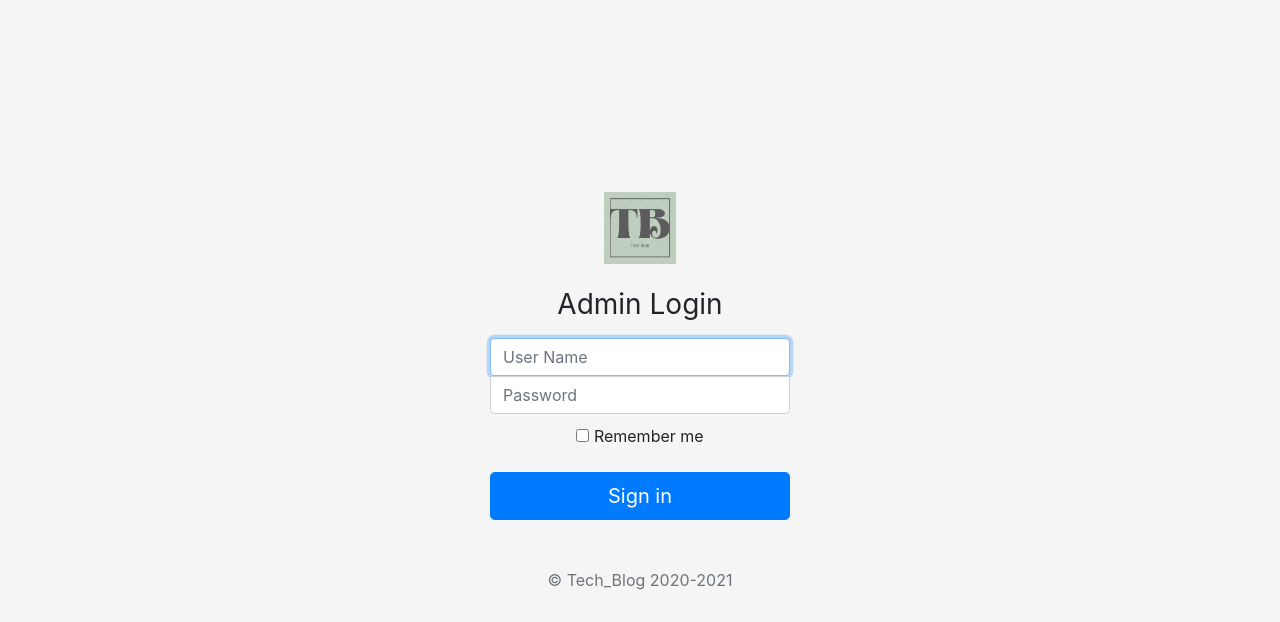
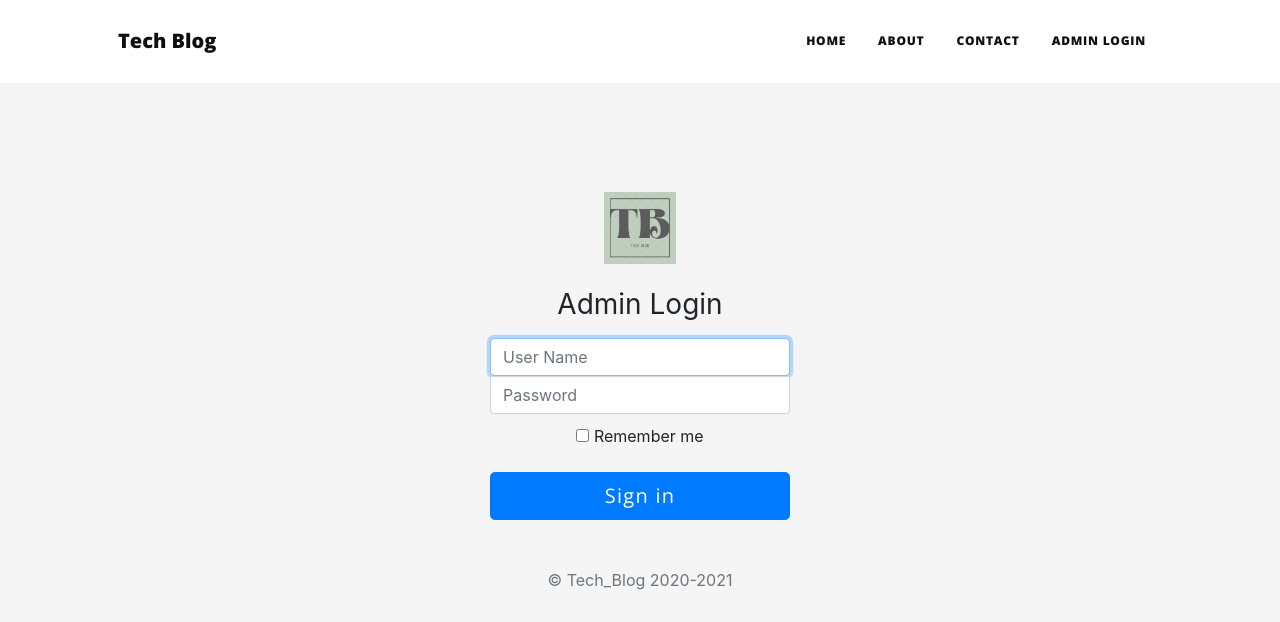
Before and after one commit to Jigenkumar/Tech_Blog, a Flask app: page /add in a window 1280 px wide. Shown: the top 622 px of the page. Run offline with Flask 2, Linux system fonts and the light colour scheme; some libraries are stand-ins or nearby versions.

Commit message:
Update login.html

```diff
--- a/templates/login.html
+++ b/templates/login.html
@@ -1,5 +1,40 @@
 <!doctype html>
 <html lang="en">
+  <title>{{params['Web_name']}}</title>
+  <head>
+      <meta charset="utf-8" />
+      <meta name="viewport" content="width=device-width, initial-scale=1, shrink-to-fit=no" />
+      <meta name="description" content="" />
+      <meta name="author" content="" />
+      <title>Tech Blog</title>
+      <link rel="icon" type="image/x-icon" href={{ url_for('static', filename="assets/favicon.ico") }} />
+      <!-- Font Awesome icons (free version)-->
+      <script src="https://use.fontawesome.com/releases/v5.15.3/js/all.js" crossorigin="anonymous"></script>
+      <!-- Google fonts-->
+      <link href="https://fonts.googleapis.com/css?family=Lora:400,700,400italic,700italic" rel="stylesheet" type="text/css" />
+      <link href="https://fonts.googleapis.com/css?family=Open+Sans:300italic,400italic,600italic,700italic,800italic,400,300,600,700,800" rel="stylesheet" type="text/css" />
+      <!-- Core theme CSS (includes Bootstrap)-->
+      <link href={{ url_for('static', filename="css/styles.css") }} rel="stylesheet" />
+  </head>
+  <body>
+      <!-- Navigation-->
+      <nav class="navbar navbar-expand-lg navbar-light" id="mainNav">
+          <div class="container px-4 px-lg-5">
+              <a class="navbar-brand" href="index.html" style="color:rgb(15, 15, 15)">Tech Blog</a>
+              <button class="navbar-toggler" type="button" data-bs-toggle="collapse" data-bs-target="#navbarResponsive" aria-controls="navbarResponsive" aria-expanded="false" aria-label="Toggle navigation">
+                  Menu
+                  <i class="fas fa-bars"></i>
+              </button>
+              <div class="collapse navbar-collapse" id="navbarResponsive">
+                  <ul class="navbar-nav ms-auto py-4 py-lg-0">
+                      <li class="nav-item"><a class="nav-link px-lg-3 py-3 py-lg-4" href="/" style="color:rgb(15, 15, 15)">Home</a></li>
+                      <li class="nav-item"><a class="nav-link px-lg-3 py-3 py-lg-4" href="/about" style="color:rgb(15, 15, 15)">About</a></li>
+                      <li class="nav-item"><a class="nav-link px-lg-3 py-3 py-lg-4" href="/contact" style="color:rgb(15, 15, 15)">Contact</a></li>
+                      <li class="nav-item"><a class="nav-link px-lg-3 py-3 py-lg-4" href="/dashboard" style="color:rgb(15, 15, 15)">Admin Login</a></li>
+                  </ul>
+              </div>
+          </div>
+      </nav>
   <head>
     <meta charset="utf-8">
     <meta name="viewport" content="width=device-width, initial-scale=1, shrink-to-fit=no">
@@ -20,7 +55,7 @@
 
  <link href="{{url_for('static', filename='css/signin.css')}}" rel="stylesheet">
 
-    <form class="form-signin" action="/dashboard" method="post">
+    <form class="form-signin" action="/login" method="post">
       {% set fname = 'img/'+  params['login_image']  %}
       <img class="mb-4" src="{{url_for('static', filename=fname)}}" alt="" width="72" height="72">
       <h1 class="h3 mb-3 font-weight-normal">Admin Login</h1>
```
